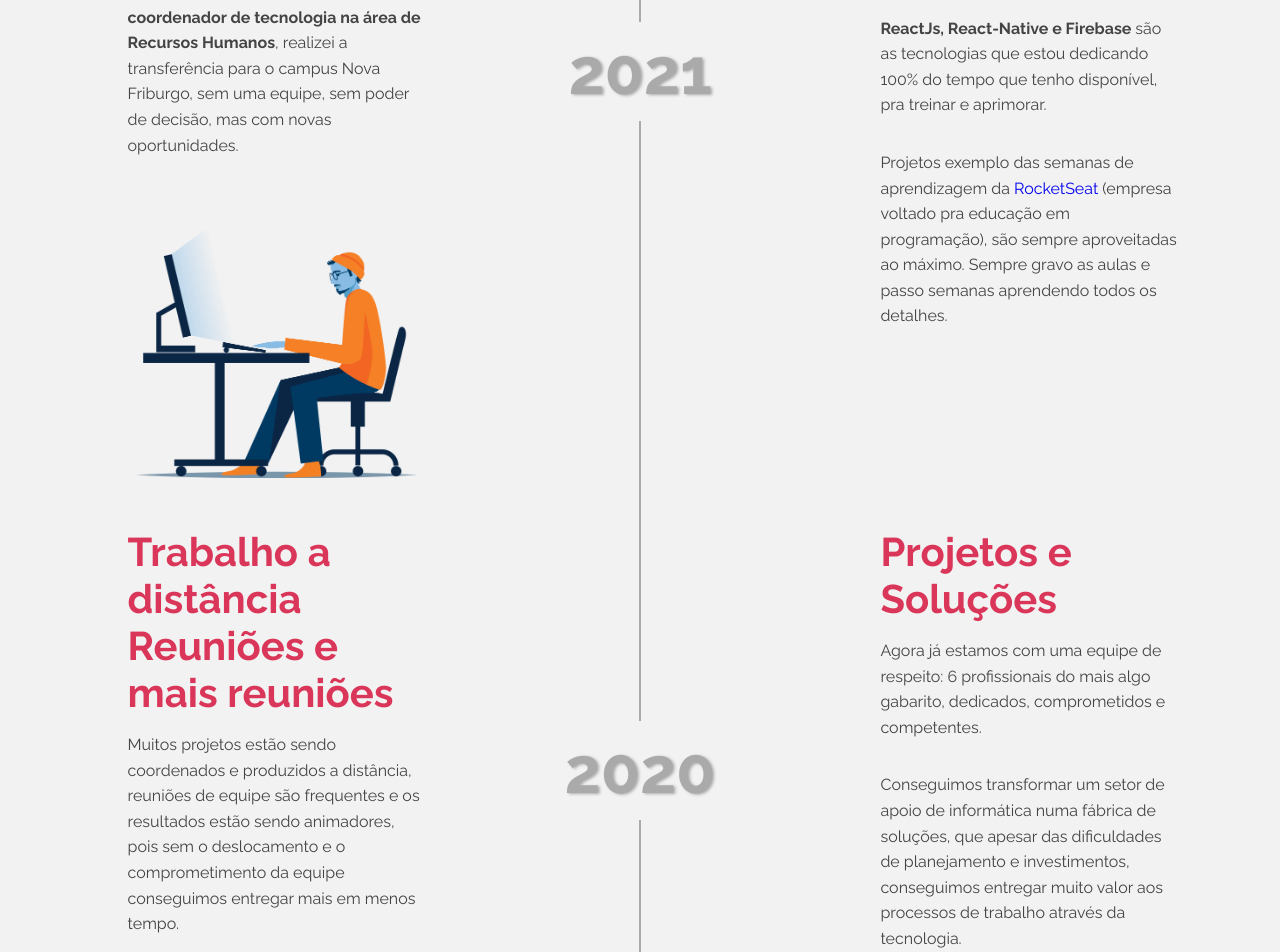
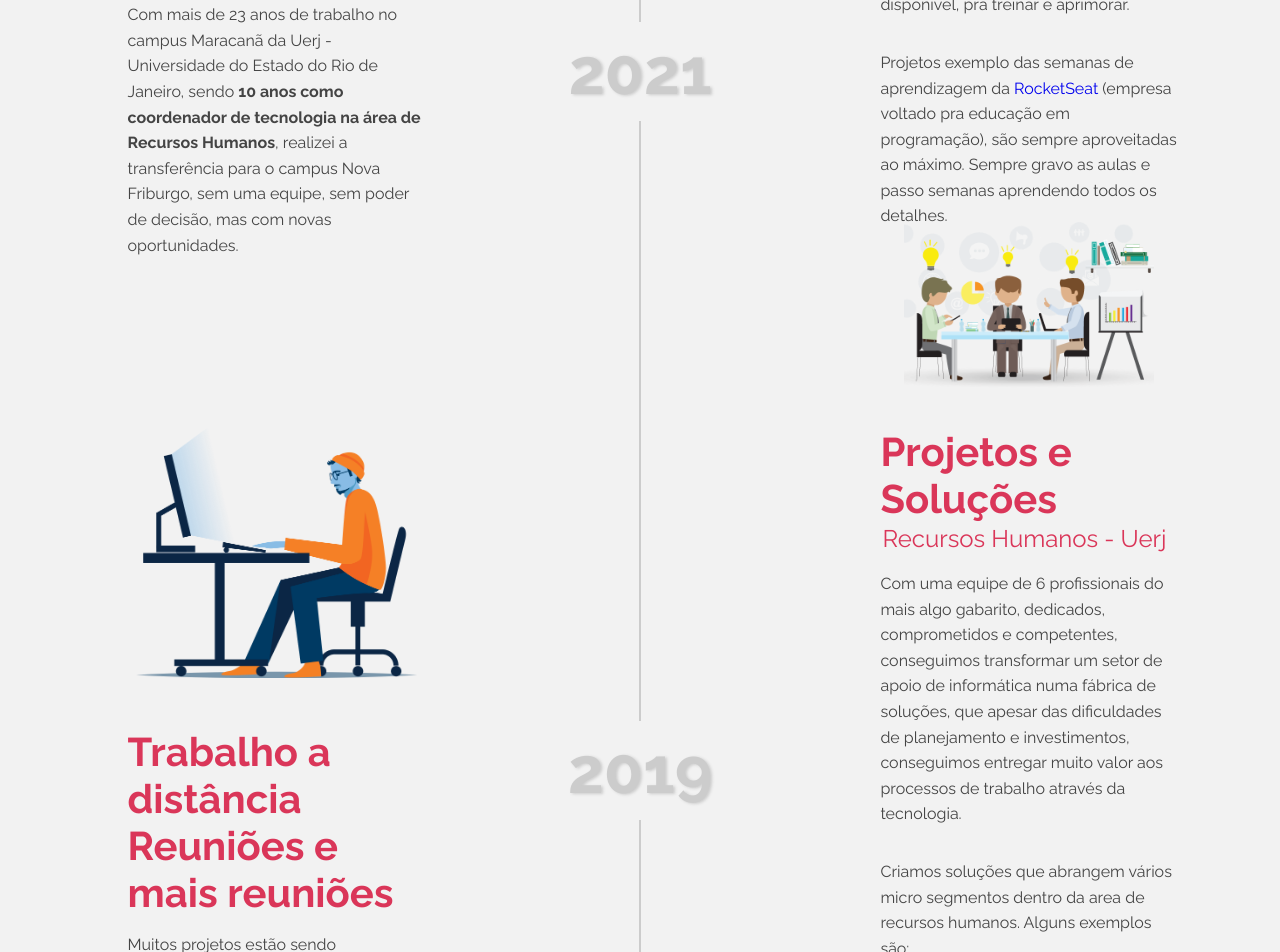
Before and after one commit to mvurban/curriculo, a React (Create React App) app: page / in a window 1280 px wide. Shown: the part 1720-2672 px from the top of the page. Built offline with nearby package versions, Linux system fonts and the light colour scheme.

Commit message:
ajustes e melhorias no conteúdo

```diff
--- a/src/components/Ano/style.scss
+++ b/src/components/Ano/style.scss
@@ -1,9 +1,11 @@
+@import '../../styles/colors';
+
 .ano{
-   color: #aaa;
+   color: $line;
    font-family: 'Raleway', sans-serif;
    font-weight: 700;
    font-size: 3rem;
-   text-shadow: #aaa 2px 1px 3px ;
+   text-shadow: $line 2px 1px 3px ;
    font-size: 4rem;
    transition: color 0.5s linear;
    padding: 12px;
@@ -19,12 +21,12 @@
 
 .line-separator{
    width: 2px;
-   background-color: #aaa;
+   background-color: $line;
 }
 .line-separator-colorfull{
    width: 2px;
    position: absolute;
    z-index: 2;
    height: 0;
-   background-color: #DA3659;
+   background-color: $primary;
 }
--- a/src/components/Moments/index.tsx
+++ b/src/components/Moments/index.tsx
@@ -10,16 +10,15 @@ interface IMoments{
 
 export function Moments({title, titleLine2, children, marginToTop} : IMoments) {
 
-
    return (
       <>
       <div className="moment-container" style={{marginTop:marginToTop}}>
          {
-            title && !titleLine2 ?
-               <h2>{title}</h2>
+            title && titleLine2 ?
+               <h2>{title} <br></br>{titleLine2}</h2>
 
-               : title && titleLine2 ?
-                  <h2>{title} <br></br>{titleLine2}</h2>
+               : title && !titleLine2 ?
+                  <h2>{title}</h2>
                   :
                   ""
          }
--- a/src/pages/App.scss
+++ b/src/pages/App.scss
@@ -1,7 +1,8 @@
 @import url('https://fonts.googleapis.com/css2?family=Raleway:wght@400;700&display=swap');
+@import '../styles/colors';
 
 html {
-   // scroll-behavior: smooth !important;
+    scroll-behavior: smooth !important;
  }
 
 a{
@@ -23,23 +24,15 @@ h2{
    font-family: 'Raleway', sans-serif;
    font-weight: 700;
    font-size: 2.5rem;
-   color: #DA3659;
+   color: $primary;
 }
 
-
-h3{
-   color: #E0DAED;
-   font-family: 'Raleway', sans-serif;
-   font-weight: 400;
-   font-size: 1.5rem;
-   padding: 2px;
-}
 
 p{
    font-family: 'Raleway', sans-serif;
    font-weight: 400;
    font-size: 1rem;
-   color: #444;
+   color: $text-primary;
    padding: 1rem 0;
    line-height: 1.6rem;
 }
@@ -49,7 +42,7 @@ header{
    height: 18rem;
    width: 100%;
    margin-top: 7vh;
-   background-color: #5D3BA2;
+   background-color: $secundary;
    display: flex;
    flex-direction: column;
    justify-content: center;
@@ -57,9 +50,18 @@ header{
    position: relative;
 
    .user-name{
-      color: #FECD19;
+      color: $highlight;
       padding-bottom: 24px;
    }
+
+   h3{
+      color: $text-secundary;
+      font-family: 'Raleway', sans-serif;
+      font-weight: 400;
+      font-size: 1.5rem;
+      padding: 2px;
+   }
+
 }
 
 
@@ -85,6 +87,15 @@ main{
       line-height: 1rem;
       padding: 5px;
    }
+
+   h3{
+      color: $primary;
+      font-family: 'Raleway', sans-serif;
+      font-weight: 400;
+      font-size: 1.5rem;
+      padding: 2px;
+   }
+
 
    >div:nth-child(1) {
       display: flex;
--- a/src/pages/App.tsx
+++ b/src/pages/App.tsx
@@ -4,6 +4,8 @@ import clock from '../assets/clock3.png';
 import nuvem from '../assets/nuvem.png';
 import corona from '../assets/corona.png';
 import workathome from '../assets/workathome.png';
+import equipe from '../assets/equipe.png';
+import produtos from '../assets/produtos.png';
 import { Ano } from '../components/Ano';
 import { Moments } from '../components/Moments';
 import { Images } from '../components/Images';
@@ -42,7 +44,7 @@ function App() {
                      Mais do que nunca esse momento é de aprender, toda uma stack nova de desenvolvimento, novamente a programação como foco e não mais a gestão.
                      É um desafio, mas é com prazer que me dedico a essa nova empreitada.
                   </Moments> */}
-                  <Moments title="Mudanças" marginToTop={900}>
+                  <Moments title="Mudanças" marginToTop={1000}>
                      <p>Agora é hora de recomeçar, muito esforço e dedicação são sempre recompensadores, mas abrir mão de certas
                      posições visando a melhora de qualidade de vida é um processo que tem o tempo correto. E esse tempo chegou pra mim.</p>
                      <p>
@@ -52,39 +54,53 @@ function App() {
                      </p>
                   </Moments>
 
-                  <Images marginToTop={1500} >
+                  <Images marginToTop={1700} >
                      <img src={workathome} alt='Work at Home' />
                   </Images>
 
-                  <Moments title='Trabalho a distância' titleLine2='Reuniões e mais reuniões' marginToTop={1800}>
+                  <Moments title='Trabalho a distância' titleLine2='Reuniões e mais reuniões' marginToTop={2000}>
                      <p>Muitos projetos estão sendo coordenados e produzidos a distância, reuniões de equipe são frequentes e os resultados estão sendo animadores,
                      pois sem o deslocamento e o comprometimento da equipe conseguimos entregar mais em menos tempo.</p>
                      <p>Foco essencialmente em ajustes e melhorias nos projetos de Avaliação de Estágio Probatório, sistema de Relatórios e outros.</p>
                   </Moments>
 
-                  <Images marginToTop={2300} >
+                  <Moments title='Nova equipe' titleLine2='Novas perspectivas' marginToTop={2800}>
+                  <p>Chegou o momento de realmente darmos uma guinada na criação de soluções em RH. <strong>Uma nova equipe está em formação.</strong></p>
+
+                  <p>No início a equipe era apenas de 2 profissionais, um com 1 ano pra se aposentar e outro com perfil não mais ligado a área de tecnologia. Toda a programação caia
+                  exclusivamente sob minha responsabilidade. Ainda assim conseguimos criar alguns sistemas, todos baseados nas seguintes tecnologias:
+                  <strong> ASP 3.0, Html, Css e JavaScript. Para interface gráfica Photoshop e banco de dados SQL SERVER.</strong></p>
+
+                  <p>Sistemas como inscrição para concurso público, consulta a contra-cheques e a declarações de tempo de serviço foram alguns projetos.</p>
+
+                  <p>Agora a ideia é termos uma equipe real, com desenvolvedores e projetos bem definidos, que possamos cada vez mais promover a melhoria e a
+                     modernização dos processos de Recursos Humanos da Universidade</p>
+
+
+               </Moments>
+
+                  {/* <Images marginToTop={2600} >
                      <img src={corona} alt="Corona Vírus"></img>
                   </Images>
 
-                  <Moments title='Momentos difíceis' marginToTop={2600}>
+                  <Moments title='Momentos difíceis' marginToTop={2900}>
                      <p>A pandemia não dá trégua, todo cuidado é necessário. </p>
                       <p>Muitas notícias ruins, parece que é um movimento sem fim. A cabeça no lugar nessas horas faz toda a diferença. Vamos em frente.</p>
-                  </Moments>
+                  </Moments> */}
                </div>
             </div>
             <div className='container-center'>
                <Ano year='2023' start={anoStart} height={200} ></Ano>
                <Ano year='2022' start={anoStart += anoHeight + 400} height={800} ></Ano>
                <Ano year='2021' start={anoStart += anoHeight + 800} height={600} ></Ano>
-               <Ano year='2020' start={anoStart += anoHeight + 600} height={800} ></Ano>
-               <Ano year='2014 - Nova equipe' start={anoStart += anoHeight + 800} height={800} ></Ano>
-               <Ano year='2012 - Coordenador' start={anoStart += anoHeight + 800 } height={400} ></Ano>
+               <Ano year='2019' start={anoStart += anoHeight + 600} height={800} ></Ano>
+               <Ano year='2014 - Nova equipe' start={anoStart += anoHeight + 800} height={600} ></Ano>
+               <Ano year='2012 - Coordenador' start={anoStart += anoHeight + 600 } height={400} ></Ano>
                <Ano year='2005 - TrocaFig' start={anoStart += anoHeight + 400} height={400} ></Ano>
                <Ano year='2001 - Creare' start={anoStart += anoHeight + 400} height={400} ></Ano>
                <Ano year='1999 - Fim Faculdade' start={anoStart += anoHeight + 400} height={400} ></Ano>
                <Ano year='1998  - UERJ' start={anoStart += anoHeight + 400} height={400} ></Ano>
                <Ano year='1995 - Miller' start={anoStart += anoHeight + 400} height={400} ></Ano>
-               <Ano year='1995 - Faculdade' start={anoStart += anoHeight + 400} height={400} ></Ano>
                <Ano year='1995 - Faculdade' start={anoStart += anoHeight + 400} height={400} ></Ano>
                <Ano year='1994 - Virgínia Patrick' start={anoStart += anoHeight + 400} height={400} ></Ano>
                <Ano year='1974 - Nascimento' start={anoStart += anoHeight + 400} height={0} ></Ano>
@@ -101,20 +117,25 @@ function App() {
                </Moments>
 
 
-               <Moments title="Novas" titleLine2='Tecnologias' marginToTop={800}>
+               <Moments title="Novas" titleLine2='Tecnologias' marginToTop={700}>
                   <p>O momento atual é de aprendizagem e mudanças. </p>
                   <p>A criação desta página é parte deste processo. Me dedico atualmente a melhorar minhas habilidades na programação de uma nova STACK.</p>
                   <p>
                   <strong>Javascript</strong> já tenho contato de alguns anos atrás, com jquery e javascript puro. Mas agora com a inserção do <strong>TypeScript</strong>,
                   e de versões mais atuais, tudo fica mais encaixado e funcional.</p>
-                  <p><strong>ReactJs, React-Native e Firebase </strong>são as tecnologias que estou dedicando 100% do tempo que tenho disponível, pra treinar e aprimorar. </p>
+                  <p><strong>ReactJs, Sass, React-Native e Firebase </strong>são as tecnologias que estou dedicando 100% do tempo que tenho disponível, pra treinar e aprimorar. </p>
                   <p>Projetos exemplo das semanas de aprendizagem da <a href="https://www.rocketseat.com.br/" rel='noreferrer' target={'_blank'} > RocketSeat </a>
                   (empresa voltado pra educação em programação), são sempre aproveitadas ao máximo. Sempre gravo as aulas e passo semanas aprendendo todos os detalhes.  </p>
                </Moments>
 
-               <Moments title='Projetos e Soluções' marginToTop={1800}>
-                  <p>Agora já estamos com uma equipe de respeito: 6 profissionais do mais algo gabarito, dedicados, comprometidos e competentes.</p>
-                  <p>Conseguimos transformar um setor de apoio de informática numa fábrica de soluções, que apesar das dificuldades de planejamento e investimentos, conseguimos
+               <Images marginToTop={1450}>
+                  <img src={produtos} alt='Produtos'></img>
+               </Images>
+
+               <Moments title='Projetos e Soluções' marginToTop={1700}>
+                  <h3>Recursos Humanos - Uerj</h3>
+                  <p>Com uma equipe de 6 profissionais do mais algo gabarito, dedicados, comprometidos e competentes, conseguimos transformar um setor
+                     de apoio de informática numa fábrica de soluções, que apesar das dificuldades de planejamento e investimentos, conseguimos
                      entregar muito valor aos processos de trabalho através da tecnologia.</p>
 
                   <p>Criamos soluções que abrangem vários micro segmentos dentro da area de recursos humanos.
@@ -132,25 +153,23 @@ function App() {
                   <p>Apesar de <strong>não ter domínio especificamente em JAVA</strong> e seu ecossistema, foi consideravelmente tranquilo coordenar a equipe,
                      pois tinha uma <strong>boa base de C# e SQL Server</strong>, além das skills em projetos web.</p>
 
-               </Moments>
-
-
-               <Moments title='Nova equipe' titleLine2='Novas perspectivas' marginToTop={2800}>
-                  <p>Chegou o momento de realmente darmos uma guinada na criação de soluções em RH. <strong>Uma nova equipe está em formação.</strong></p>
-
-                  <p>No início a equipe era apenas de 2 profissionais, um com 1 ano pra se aposentar e outro com perfil não mais ligado a área de tecnologia. Toda a programação caia
-                  exclusivamente sob minha responsabilidade. Ainda assim conseguimos criar alguns sistemas, todos baseados nas seguintes tecnologias: ASP 3.0, Html, Css, JavaScript
-                  para interface gráfica Photoshop e banco de dados SQL SERVER.</p>
-
-                  <p>Sistemas como inscrição para concurso público, consulta a contra-cheques e a declarações de tempo de serviço foram alguns projetos.</p>
-
-                  <p>Agora a ideia é termos uma equipe real, com desenvolvedores e projetos bem definidos, que possamos cada vez mais promover a melhoria e a
-                     modernização dos processos de Recursos Humanos da Universidade</p>
+                  <p></p>
+                  <h3>Soft Skills</h3>
+                  <p>
+                  O trato com os colegas, a flexibilidade e compartilhamento de ideias são requisitos importantes quando estamos diante de profissionais
+                  que não podem ser recompensados por seus méritos e nem punidos pelo seu baixo profissionalismo. São todos funcionários concursados e estáveis.
+                  <strong> Conduzir a equipe de modo a ter uma produção acima do esperado é algo importante a ser comentado.</strong></p>
 
 
                </Moments>
 
-               <Moments title="Uma nova fase... Agora coordenando" marginToTop={4000}>
+
+
+               <Images marginToTop={3500}>
+                  <img src={equipe} alt='Equipe'></img>
+               </Images>
+
+               <Moments title="Uma nova fase... Agora coordenando" marginToTop={3800}>
                   <p>
                   Assumo agora na Superintendência de Recursos Humanos da UERJ a <strong>coordenação de uma equipe de tecnologia</strong>.
                   Espero crescer pessoalmente e profissionalmente com este novo desafio.
--- /dev/null
+++ b/src/styles/colors.scss
@@ -0,0 +1,6 @@
+$primary : #DA3659;
+$secundary : #5D3BA2;
+$text-primary : #444;
+$text-secundary : #E0DAED;
+$highlight : #FECD19;
+$line : #ccc;
```
Also changed, not shown: src/assets/equipe.png (added), src/assets/produtos.png (added). Lines whose indentation alone changed are shown as unchanged.
